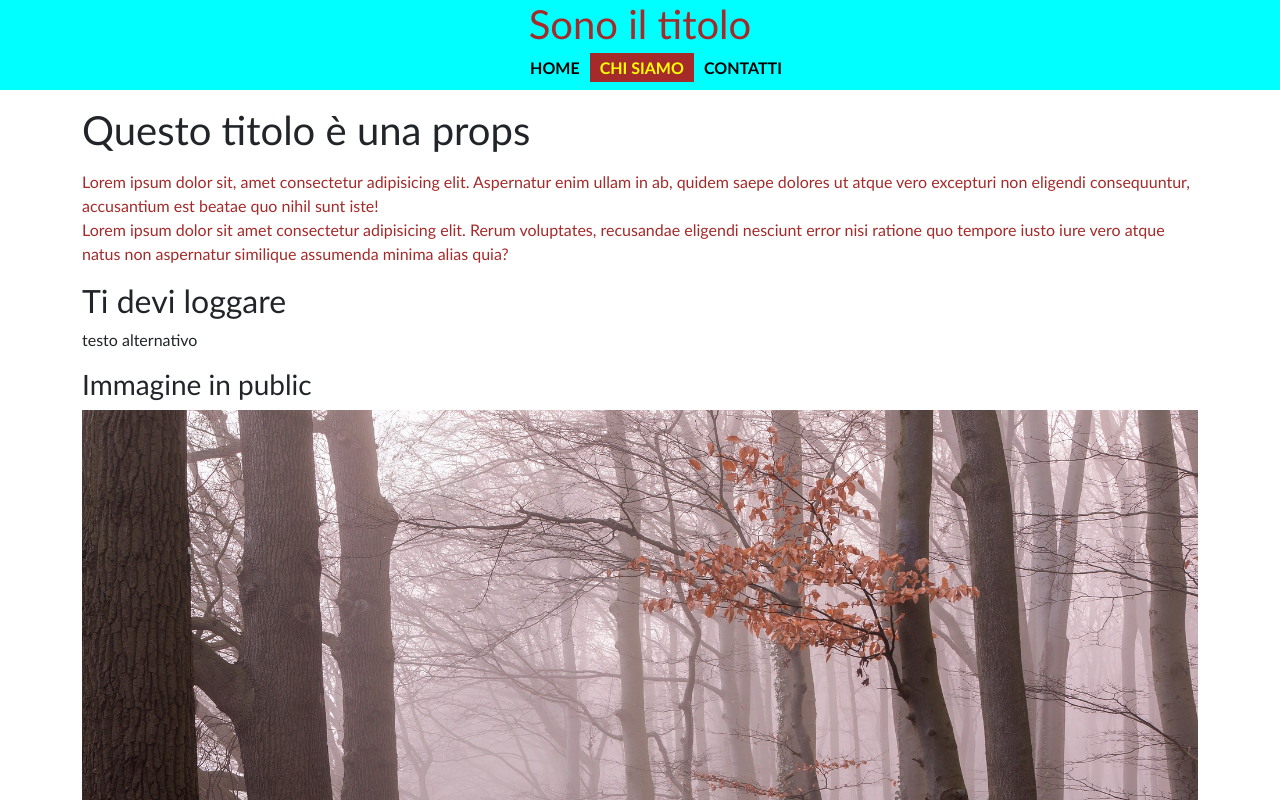
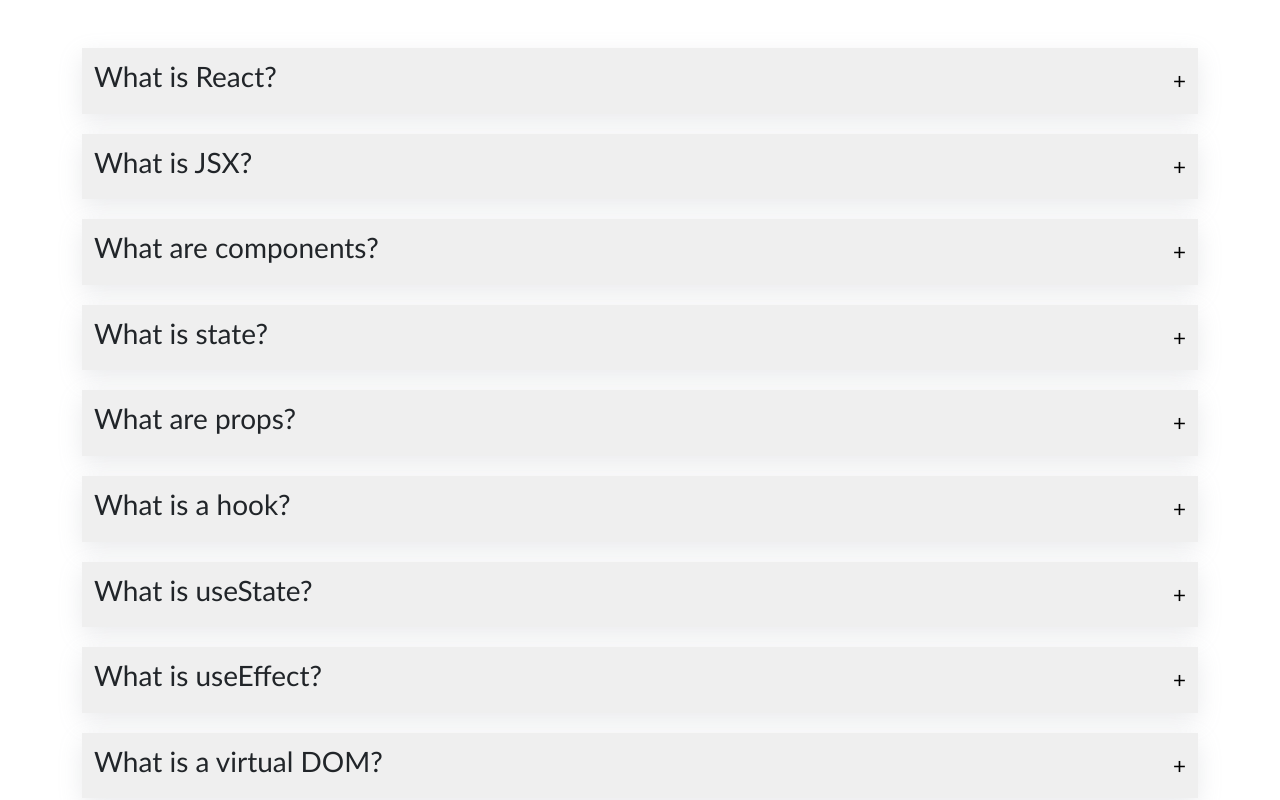
Before and after one commit to Stefano-Corradi-Boolean/primo-react, a React (Vite) app: page / in a window 1280 px wide. Shown: the top 800 px of the page. Built offline with nearby package versions, Linux system fonts and the light colour scheme.

Commit message:
useSate 1

```diff
--- a/src/App.jsx
+++ b/src/App.jsx
@@ -3,18 +3,33 @@ import Main from './components/Main'
 import Footer from './components/Footer'
 import List from './components/List'
 import CardList from './components/CardList'
+import Counter from './components/Counter'
+import CounterPro from './components/CounterPro'
+import CounterProPro from './components/CounterProPro'
+import AccordionBase from './components/AccordionBase/Accordion'
+import AccordionPro from './components/AccordionPro/Accordion'
 
 const testoLorem = "Lorem ipsum dolor sit, amet consectetur adipisicing elit. Aspernatur enim ullam in ab, quidem saepe dolores ut atque vero excepturi non eligendi consequuntur, accusantium est beatae quo nihil sunt iste!"
 
 
 const App = () => {
+
+  const show = 'accordionpro';
+
   return (
     <>
-      <Header />
-      <Main titolo="Questo titolo è una props" testo={testoLorem} />
-      <Footer />
-      <List />
-      <CardList />
+
+      {show == 'header' && <Header />}
+      {show == 'main' && <Main titolo="Questo titolo è una props" testo={testoLorem} />}
+      {show == 'footer' && <Footer />}
+      {show == 'list' && <List />}
+      {show == 'cardlist' && <CardList />}
+      {show == 'counter' && <Counter />}
+      {show == 'counterpro' && <CounterPro />}
+      {show == 'counterpropro' && <CounterProPro />}
+      {show == 'accordionbase' && <AccordionBase />}
+      {show == 'accordionpro' && <AccordionPro />}
+
     </>
   )
 }
--- /dev/null
+++ b/src/components/AccordionBase/Accordion.jsx
@@ -0,0 +1,31 @@
+const faqs = [
+  { id: 1, title: "What is React?", description: "React is a JavaScript library for building user interfaces." },
+  { id: 2, title: "What is JSX?", description: "JSX is a syntax extension for JavaScript that looks similar to XML or HTML." },
+  { id: 3, title: "What are components?", description: "Components are the building blocks of a React application's UI." },
+  { id: 4, title: "What is state?", description: "State is an object that determines how a component renders and behaves." },
+  { id: 5, title: "What are props?", description: "Props are inputs to a React component that allow data to be passed from one component to another." },
+  { id: 6, title: "What is a hook?", description: "Hooks are functions that let you use state and other React features in functional components." },
+  { id: 7, title: "What is useState?", description: "useState is a hook that lets you add state to functional components." },
+  { id: 8, title: "What is useEffect?", description: "useEffect is a hook that lets you perform side effects in functional components." },
+  { id: 9, title: "What is a virtual DOM?", description: "The virtual DOM is a lightweight copy of the actual DOM that React uses to optimize updates." },
+  { id: 10, title: "What is React Router?", description: "React Router is a library for routing in React applications." }
+];
+
+import AccordionItem from "./AccordionItem";
+
+const Accordion = () => {
+  return (
+    <div className="container my-5">
+      <div className="accordion-list">
+
+        {faqs.map(faq => (
+          <AccordionItem key={faq.id} data={faq} />
+        ))}
+
+
+      </div>
+    </div>
+  )
+}
+
+export default Accordion
--- /dev/null
+++ b/src/components/AccordionBase/AccordionItem.jsx
@@ -0,0 +1,28 @@
+import { useState } from "react";
+
+const AccordionItem = (props) => {
+
+  const { title, description } = props.data;
+
+  const [isOpen, setIsOpen] = useState(false)
+
+  const handlerClick = () => {
+    setIsOpen(!isOpen)
+  }
+
+  return (
+    <div className="accordion">
+      <div className="accordion__title">
+        <h3>{title}</h3>
+        <button className="accordion__btn" onClick={handlerClick} >
+          {isOpen ? '-' : '+'}
+        </button>
+      </div>
+      {isOpen && <div>
+        {description}
+      </div>}
+    </div>
+  )
+}
+
+export default AccordionItem
--- /dev/null
+++ b/src/components/AccordionPro/Accordion.jsx
@@ -0,0 +1,41 @@
+const faqs = [
+  { id: 1, title: "What is React?", description: "React is a JavaScript library for building user interfaces." },
+  { id: 2, title: "What is JSX?", description: "JSX is a syntax extension for JavaScript that looks similar to XML or HTML." },
+  { id: 3, title: "What are components?", description: "Components are the building blocks of a React application's UI." },
+  { id: 4, title: "What is state?", description: "State is an object that determines how a component renders and behaves." },
+  { id: 5, title: "What are props?", description: "Props are inputs to a React component that allow data to be passed from one component to another." },
+  { id: 6, title: "What is a hook?", description: "Hooks are functions that let you use state and other React features in functional components." },
+  { id: 7, title: "What is useState?", description: "useState is a hook that lets you add state to functional components." },
+  { id: 8, title: "What is useEffect?", description: "useEffect is a hook that lets you perform side effects in functional components." },
+  { id: 9, title: "What is a virtual DOM?", description: "The virtual DOM is a lightweight copy of the actual DOM that React uses to optimize updates." },
+  { id: 10, title: "What is React Router?", description: "React Router is a library for routing in React applications." }
+];
+
+import AccordionItem from "./AccordionItem";
+import { useState } from "react";
+
+const Accordion = () => {
+
+  const [activeItemId, setActiveItemId] = useState(null);
+
+  const handlerToggle = (id) => {
+    activeItemId === id ? setActiveItemId(null) : setActiveItemId(id)
+  }
+
+  return (
+    <div className="container my-5">
+      <div className="accordion-list">
+        {faqs.map(faq => (
+          <AccordionItem
+            key={faq.id}
+            data={faq}
+            isOpen={faq.id === activeItemId}
+            onToggle={() => handlerToggle(faq.id)}
+          />
+        ))}
+      </div>
+    </div>
+  )
+}
+
+export default Accordion
--- /dev/null
+++ b/src/components/AccordionPro/AccordionItem.jsx
@@ -0,0 +1,23 @@
+
+const AccordionItem = (props) => {
+
+  const { title, description } = props.data;
+  const isOpen = props.isOpen
+  const onToggle = props.onToggle
+
+  return (
+    <div className="accordion">
+      <div className="accordion__title">
+        <h3>{title}</h3>
+        <button className="accordion__btn" onClick={onToggle}  >
+          {isOpen ? '-' : '+'}
+        </button>
+      </div>
+      {isOpen && <div>
+        {description}
+      </div>}
+    </div>
+  )
+}
+
+export default AccordionItem
--- /dev/null
+++ b/src/components/Counter.jsx
@@ -0,0 +1,23 @@
+import { useState } from "react";
+
+const Counter = () => {
+
+  const [count, setCount] = useState(0);
+
+  const handleIncrement = () => {
+    setCount(count + 1)
+  }
+
+
+  return (
+    <div className="text-center my-5">
+      <h1>{count}</h1>
+      <div>
+        <div onClick={handleIncrement} className="btn btn-success me-2">+</div>
+        <div onClick={() => setCount(count - 1)} className="btn btn-danger">-</div>
+      </div>
+    </div>
+  )
+}
+
+export default Counter
--- /dev/null
+++ b/src/components/CounterPro.jsx
@@ -0,0 +1,30 @@
+import { useState } from "react";
+
+const CounterPro = () => {
+
+  const [count, setCount] = useState(0);
+
+  const handleIncrement = () => {
+    setCount(count + 1)
+  }
+
+  const handledecrement = () => {
+
+    let newValue = count < 1 ? 0 : count - 1;
+    setCount(newValue)
+
+  }
+
+
+  return (
+    <div className="text-center my-5">
+      <h1>{count}</h1>
+      <div>
+        <div onClick={handleIncrement} className="btn btn-success me-2">+</div>
+        <div onClick={handledecrement} className="btn btn-danger">-</div>
+      </div>
+    </div>
+  )
+}
+
+export default CounterPro
--- /dev/null
+++ b/src/components/CounterProPro.jsx
@@ -0,0 +1,25 @@
+import { useState } from "react";
+
+const CounterProPro = () => {
+
+  const [count, setCount] = useState(0);
+
+
+  const handleClick = (isIncrement) => {
+    const newValue = isIncrement ? count + 1 : count - 1;
+    setCount(newValue < 0 ? 0 : newValue)
+  }
+
+
+  return (
+    <div className="text-center my-5">
+      <h1>{count}</h1>
+      <div>
+        <div onClick={() => handleClick(true)} className="btn btn-success me-2">+</div>
+        <div onClick={() => handleClick(false)} className="btn btn-danger">-</div>
+      </div>
+    </div>
+  )
+}
+
+export default CounterProPro
--- a/src/index.css
+++ b/src/index.css
@@ -56,3 +56,30 @@ img {
   border: 1px solid black;
   border-radius: 10px;
 }
+
+/*-----------
+  ACCORDION
+------------*/
+.accordion {
+  background-color: #fff;
+  box-shadow: rgba(149, 157, 165, 0.2) 0px 8px 24px;
+  margin-bottom: 20px;
+}
+
+.accordion>* {
+  padding: 0.75rem;
+}
+
+.accordion__title {
+  background-color: #efefef;
+  font-weight: bold;
+  display: flex;
+  align-items: center;
+  justify-content: space-between;
+}
+
+.accordion__btn {
+  border: none;
+  font-size: 1.4rem;
+  cursor: pointer;
+}
```
